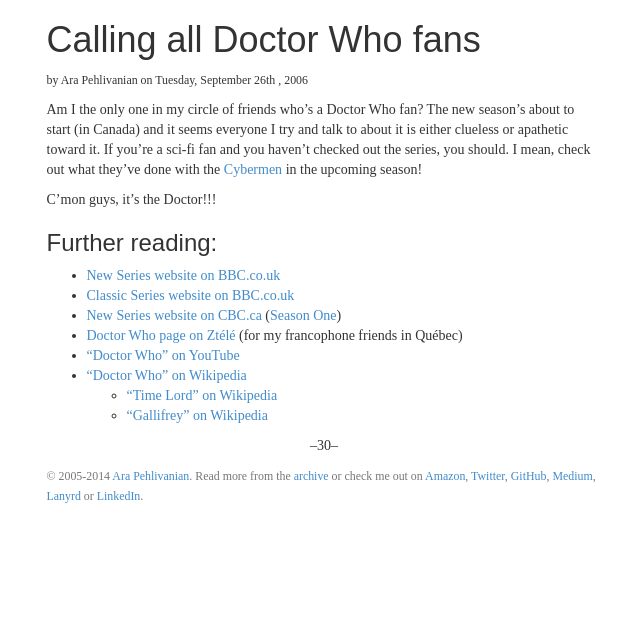
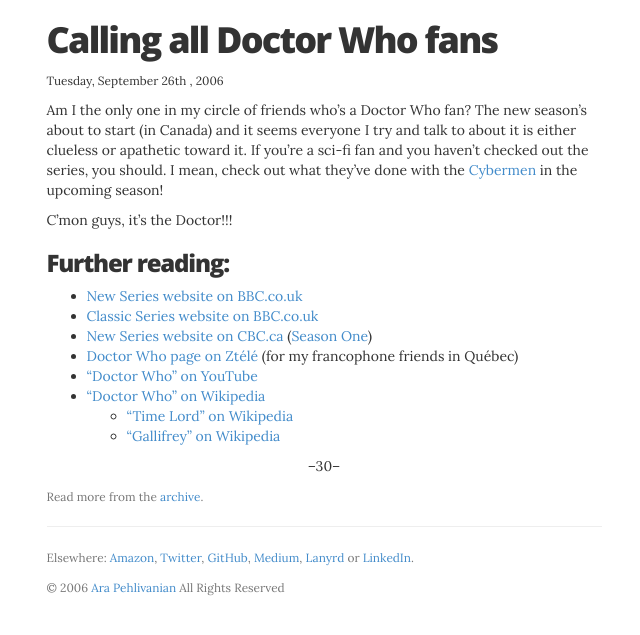
Before and after one commit to arapehl/arapehl.github.io, a Jekyll site: the page built from _posts/2006-09-26-calling-all-doctor-who-fans.md, in a window 1280 px wide. Shown: the top 635 px of the page, without its empty margins (316-956 px from the left). Built offline with Jekyll 4.4.1, drawn with Linux system fonts in a browser that asks for light colours; some web fonts are replaced.

Commit message:
changing fonts, footer and byline

```diff
--- a/_layouts/default.html
+++ b/_layouts/default.html
@@ -8,7 +8,7 @@
 
     <link href="/favicon.ico" rel="icon">
 
-    <link href='//fonts.googleapis.com/css?family=Droid+Sans:700|Droid+Serif' rel='stylesheet' type='text/css'>
+    <link href='//fonts.googleapis.com/css?family=Open+Sans:800|Lora' rel='stylesheet' type='text/css'>
 
     <link href="/vendor/bootstrap/dist/css/bootstrap.min.css" rel="stylesheet">
     <link href="/vendor/fontawesome/css/font-awesome.min.css" rel="stylesheet">
@@ -27,10 +27,15 @@
         <div class="col-xs-12 col-sm-8 col-sm-offset-2 col-m-6 col-m-offset-3 col-lg-6 col-lg-offset-3">
           <h1>{{ page.title }}</h1>
           {{ content }}
+          <hr>
           <p class="text-muted">
-            <small>&copy; 2005-2014 <a href="http://arapehlivanian.com/">Ara Pehlivanian</a>. Read more from the <a href="/archive/">archive</a> or check me out on <a href="http://www.amazon.com/Ara-Pehlivanian/e/B002MO0E9E/">Amazon</a>, <a href="https://twitter.com/ara_p">Twitter</a>, <a href="https://github.com/arapehl">GitHub</a>, <a href="https://medium.com/@ara">Medium</a>, <a href="http://lanyrd.com/profile/ara_p/">Lanyrd</a> or <a
-                href="https://www.linkedin.com/in/arapehl">LinkedIn</a>.</small>
-            </p>
+            <small>Elsewhere: <a href="http://www.amazon.com/Ara-Pehlivanian/e/B002MO0E9E/">Amazon</a>, <a href="https://twitter.com/ara_p">Twitter</a>, <a href="https://github.com/arapehl">GitHub</a>, <a href="https://medium.com/@ara">Medium</a>, <a href="http://lanyrd.com/profile/ara_p/">Lanyrd</a> or <a
+                href="https://www.linkedin.com/in/arapehl">LinkedIn</a>.
+            </small>
+          </p>
+          <p class="text-muted">
+            <small>&copy; {{ page.date | date: '%Y' }} <a href="http://arapehlivanian.com/">Ara Pehlivanian</a> All Rights Reserved</small>
+          </p>
         </div>
       </div>
     </div>
--- a/_layouts/post.html
+++ b/_layouts/post.html
@@ -1,8 +1,8 @@
 ---
 layout: default
 ---
-<p>
-  <small>by {{ page.author }} on
+<p class="byline">
+  <small>
     <time datetime="{{ page.date }}">
       {% assign d = page.date | date: "%-d"  %}
       {{ page.date | date: "%A, %B" }}
@@ -18,3 +18,4 @@
 </p>
 {{ content }}
 <p class="text-center">&ndash;30&ndash;</p>
+<p class="text-muted"><small>Read more from the <a href="/archive/">archive</a>.</small></p>
--- a/assets/css/style.css
+++ b/assets/css/style.css
@@ -1,7 +1,11 @@
 body {
-  font-family: 'Droid Serif', serif;
+  font-family: 'Lora', serif;
 }
 
 h1, h2, h3, h4, h5, h6 {
-  font-family: 'Droid Sans', sans-serif;
+  font-family: 'Open Sans', sans-serif;
+  letter-spacing: -0.05em;
 }
+
+.byline {
+}
```
